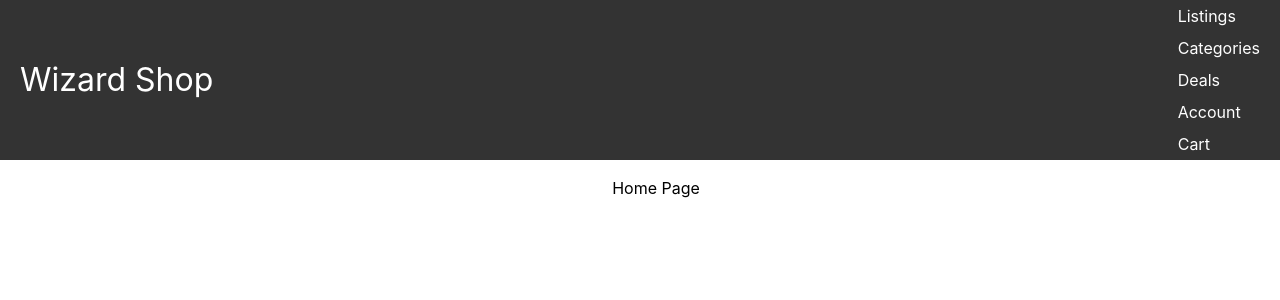
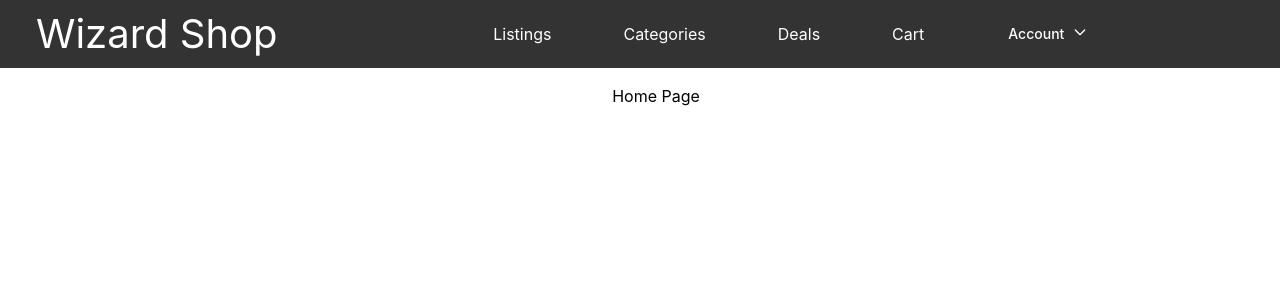
Before and after one commit to KMalveaux/GeneralCatalog, a React (Create React App) app: page / in a window 1280 px wide. Shown: the top 300 px of the page. Built offline with nearby package versions, Linux system fonts and the light colour scheme.

Commit message:
Added dropdown menu for signup/login page nav

```diff
--- a/src/App.js
+++ b/src/App.js
@@ -1,5 +1,6 @@
 // Removed logo import
 import './App.css';
+import FlyoutMenu from './components/FlyoutMenu';
 import Navbar from './components/Navbar';
 import Account from './components/pages/Account';
 import Cart from './components/pages/Cart';
@@ -7,6 +8,8 @@ import Categories from './components/pages/Categories';
 import Deals from './components/pages/Deals';
 import Homepage from './components/pages/Homepage';
 import Listings from './components/pages/Listings';
+import Login from './components/pages/Login';
+import Signup from './components/pages/Signup';
 import { Route, Routes } from 'react-router-dom';
 
 function App() {
@@ -21,6 +24,8 @@ function App() {
           <Route path='/Listings' element={<Listings />} />
           <Route path='/Deals' element={<Deals />} />
           <Route path='/Categories' element={<Categories />} />
+          <Route path='/Login' element={<Login />} />
+          <Route path='/Signup' element={<Signup />} />
         </Routes>
       </div>
     </>
--- /dev/null
+++ b/src/components/FlyoutMenu.js
@@ -0,0 +1,65 @@
+import React, { useState } from 'react';
+import { Link } from 'react-router-dom';
+
+const FlyoutMenu = () => {
+    const [showFlyoutMenu, setShowFlyoutMenu] = useState(false);
+
+    const toggleFlyoutMenu = () => {
+      setShowFlyoutMenu(!showFlyoutMenu);
+    };
+
+    return (
+        <>
+          <button
+            id="flyoutMenuOffsetButton"
+            onClick={toggleFlyoutMenu}
+            className="text-white hover focus:ring-4 focus:outline-none  font-medium rounded-lg text-sm px-4 py-2.5 text-center inline-flex items-center0"
+            type="button"
+          >
+            Account
+            <svg
+              className="w-4 h-4 ml-2"
+              aria-hidden="true"
+              fill="none"
+              stroke="currentColor"
+              viewBox="0 0 24 24"
+              xmlns="http://www.w3.org/2000/svg"
+            >
+              <path
+                strokeLinecap="round"
+                strokeLinejoin="round"
+                strokeWidth="2"
+                d="M19 9l-7 7-7-7"
+              ></path>
+            </svg>
+          </button>
+          {showFlyoutMenu && (
+            <div
+              id="flyoutOffset"
+              className={`z-10 ${showFlyoutMenu ? '' : 'hidden'} absolute mt-1 bg-white divide-y divide-gray-100 rounded-lg shadow w-44 dark:bg-gray-700`}
+            >
+                <ul className="py-2 text-sm text-gray-700 dark:text-gray-200">
+                    <li>
+                        <Link
+                            to="/Login" // Update this path
+                            className="block px-4 py-2 hover:bg-gray-100 dark:hover:bg-gray-600 dark:hover:text-white"
+                        >
+                            Login
+                        </Link>
+                    </li>
+                    <li>
+                        <Link
+                            to="/Signup" // Update this path
+                            className="block px-4 py-2 hover:bg-gray-100 dark:hover:bg-gray-600 dark:hover:text-white"
+                        >
+                            Sign Up
+                        </Link>
+                    </li>
+                </ul>
+            </div>
+          )}
+        </>
+      );
+  };
+
+  export default FlyoutMenu;
--- a/src/components/Navbar.css
+++ b/src/components/Navbar.css
@@ -16,20 +16,25 @@ body {
   display: flex;
   justify-content: space-between;
   align-items: center;
-  gap: 2rem;
-  padding: 0 1rem;
+  gap: 4rem;
+  padding: 0 2rem;
 }
 
 .site-title {
-  font-size: 2rem;
+  font-size: 2.5rem;
+  padding: 0 2rem;
+  gap: 1rem;
 }
 
 .nav ul {
   padding: 0;
   margin: 0;
   list-style: none;
-  display: flexbox;
-  gap: 1rem;
+  display: flex;
+  justify-content: center;
+  align-items: center;
+  gap: 4rem;
+  flex-grow: 1;
 }
 
 .nav a {
@@ -46,5 +51,11 @@ body {
 }
 
 .nav li.hover {
-  background-color: #777;
+  background-color: #5648d2;
 }
+
+.flyout-menu {
+  position: absolute;
+  background-color: #333;
+  border: 1px solid;
+}
--- a/src/components/Navbar.js
+++ b/src/components/Navbar.js
@@ -1,5 +1,6 @@
 import { children } from "react"
 import { Link, useMatch, useResolvedPath } from "react-router-dom"
+import FlyoutMenu from "./FlyoutMenu"
 
 export default function Navbar() {
     return (
@@ -12,8 +13,12 @@ export default function Navbar() {
                 <CustomLink to="/Listings">Listings</CustomLink>
                 <CustomLink to="/Categories">Categories</CustomLink>
                 <CustomLink to="/Deals">Deals</CustomLink>
-                <CustomLink to="/Account">Account</CustomLink>
                 <CustomLink to="/Cart">Cart</CustomLink>
+                <li>
+                    <div className="relative">
+                        <FlyoutMenu />
+                    </div>
+                </li>
             </ul>
         </nav>
     )
--- /dev/null
+++ b/src/components/pages/Login.js
@@ -0,0 +1,12 @@
+import React from 'react';
+
+const Login = () => {
+  return (
+    <div>
+      <h1>Login</h1>
+      {/* Add your login form and logic here */}
+    </div>
+  );
+};
+
+export default Login;
--- /dev/null
+++ b/src/components/pages/Signup.js
@@ -0,0 +1,12 @@
+import React from 'react';
+
+const Signup = () => {
+  return (
+    <div>
+      <h1>Signup</h1>
+      {/* Add your Signup form and logic here */}
+    </div>
+  );
+};
+
+export default Signup;
```
